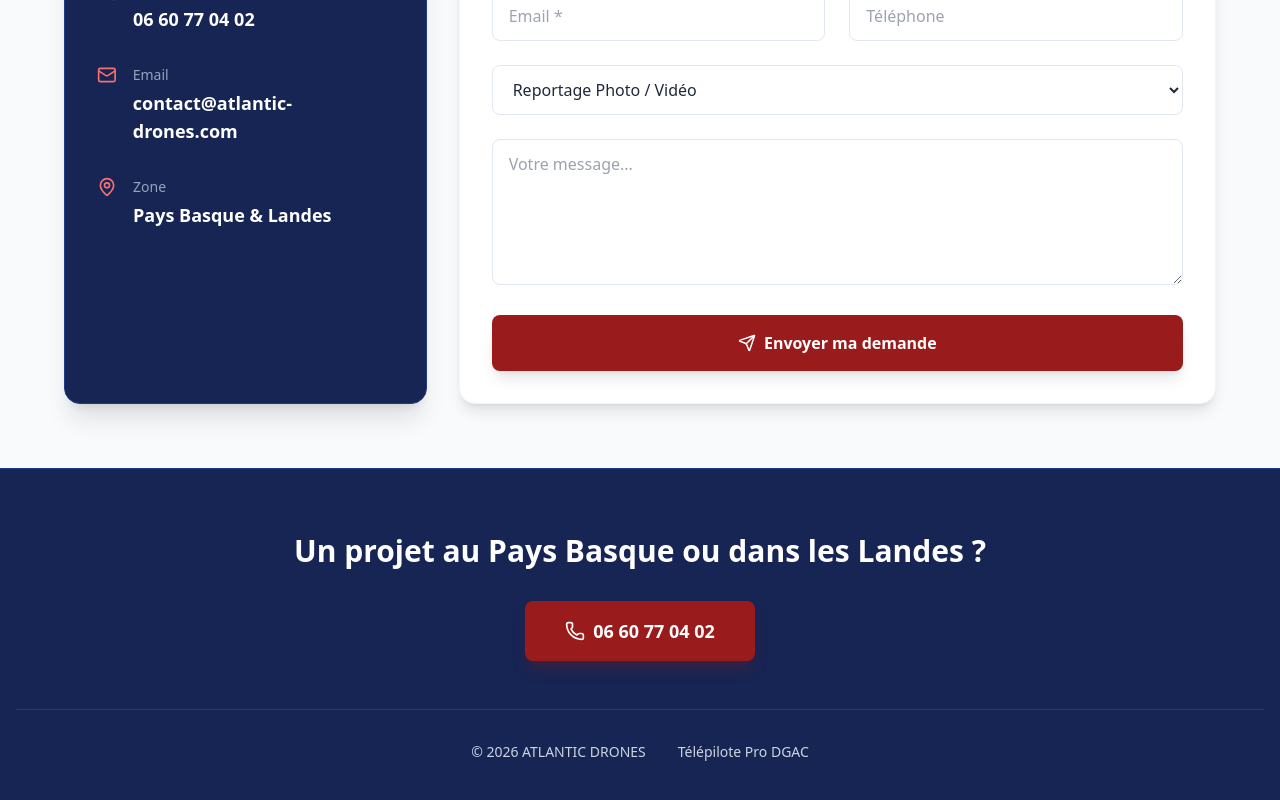
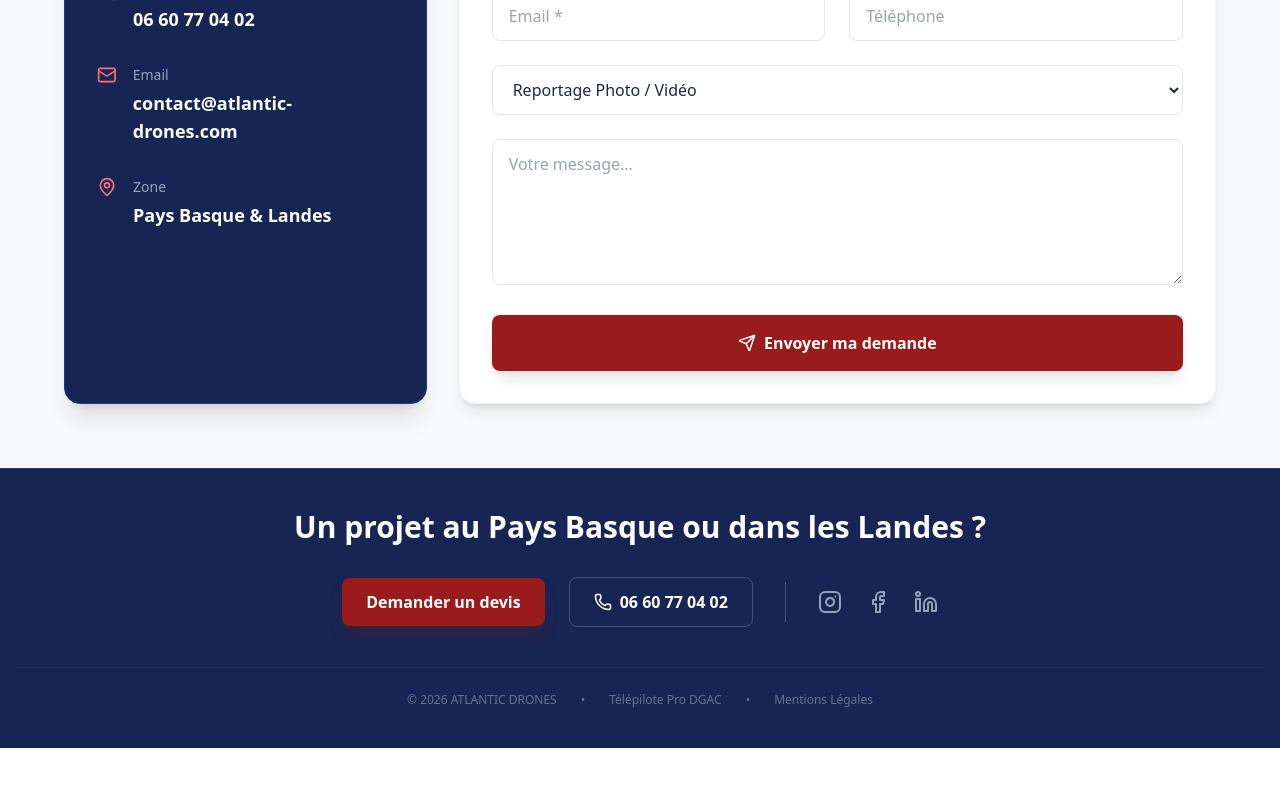
Before and after one commit to stephaneetcheto-cpu/ATLANTIC-DRONES-V2, a Next.js app: page /contact in a window 1280 px wide. Shown: the part 489-1289 px from the top of the page. After the commit the page ends 1237 px from the top, so only its background shows below. Built offline with nearby package versions, Linux system fonts and the light colour scheme.

Commit message:
Harmonisation Footer Compact + Reseaux Sociaux (All Pages)

```diff
--- a/app/contact/page.tsx
+++ b/app/contact/page.tsx
@@ -3,6 +3,8 @@
 import { useState } from 'react';
 import { Mail, Phone, MapPin, Send, Loader2, CheckCircle, ArrowLeft } from 'lucide-react';
 import Link from 'next/link';
+// IMPORT DU NOUVEAU COMPOSANT
+import Footer from '@/components/Footer';
 
 export default function ContactPage() {
   const [formData, setFormData] = useState({
@@ -144,23 +146,8 @@ export default function ContactPage() {
           </div>
         </div>
       </main>
-
-      {/* FOOTER (AJOUTÉ) */}
-      <footer className="bg-blue-950 border-t border-blue-900 text-slate-300 py-16">
-        <div className="max-w-7xl mx-auto px-4 text-center">
-            <h2 className="text-3xl text-white font-bold mb-6">Un projet au Pays Basque ou dans les Landes ?</h2>
-            <div className="flex justify-center gap-4 mt-8">
-                <a href="tel:+33660770402" className="bg-red-800 text-white px-10 py-4 rounded-lg font-bold hover:bg-red-900 transition shadow-lg shadow-red-900/30 flex items-center justify-center text-lg">
-                   <Phone className="w-5 h-5 mr-2" /> 06 60 77 04 02
-                </a>
-            </div>
-            <div className="mt-12 pt-8 border-t border-white/10 text-sm flex justify-center gap-8">
-                <span>© 2026 ATLANTIC DRONES</span>
-                <span>Télépilote Pro DGAC</span>
-            </div>
-        </div>
-      </footer>
-
+      {/* FOOTER INTÉGRÉ VIA LE COMPOSANT */}
+      <Footer />
     </div>
   );
 }
--- a/app/formation/page.tsx
+++ b/app/formation/page.tsx
@@ -2,6 +2,8 @@
 
 import Link from 'next/link';
 import { Award, Camera, Plane, Users, CheckCircle, ArrowLeft, ShieldCheck, Phone } from 'lucide-react';
+// IMPORT DU FOOTER
+import Footer from '@/components/Footer';
 
 export default function FormationPage() {
   return (
@@ -57,7 +59,7 @@ export default function FormationPage() {
                     <div className="w-12 h-12 bg-blue-100 rounded-lg flex items-center justify-center text-blue-800 mb-4">
                         <Camera size={24} />
                     </div>
-                    <h3 className="text-xl font-bold text-slate-900 mb-2">L'Oeil du Réalisateur</h3>
+                    <h3 className="text-xl font-bold text-slate-900 mb-2">L&apos;Oeil du Réalisateur</h3>
                     <p className="text-slate-600 text-sm">
                         Savoir piloter ne suffit pas. Nous vous apprenons à composer une image, gérer la lumière et réaliser des mouvements fluides "cinématiques".
                     </p>
@@ -87,21 +89,8 @@ export default function FormationPage() {
       </section>
 
 
-
-      {/* FOOTER */}
-      <footer className="bg-blue-950 border-t border-blue-900 text-slate-300 py-16">
-        <div className="max-w-7xl mx-auto px-4 text-center">
-            <h2 className="text-3xl text-white font-bold mb-6">Prêt à prendre les commandes ?</h2>
-            <div className="flex justify-center gap-4 mt-8">
-                <Link href="/contact" className="bg-red-800 text-white px-8 py-4 rounded-lg font-bold hover:bg-red-900 transition">Demander un devis</Link>
-                <a href="tel:+33660770402" className="border border-white/20 text-white px-8 py-4 rounded-lg font-bold hover:bg-white/10 transition flex items-center justify-center">06 60 77 04 02</a>
-            </div>
-            <div className="mt-12 pt-8 border-t border-white/10 text-sm flex justify-center gap-8">
-                <span>© 2026 ATLANTIC DRONES</span>
-                <span>Télépilote Pro DGAC</span>
-            </div>
-        </div>
-      </footer>
+      {/* FOOTER INTÉGRÉ */}
+      <Footer />
 
     </div>
   );
--- a/app/page.tsx
+++ b/app/page.tsx
@@ -1,6 +1,8 @@
 import Link from 'next/link';
 import Image from 'next/image';
 import { ArrowRight, Play, Video, Clock, Map, Brain, Camera, Box, Users } from 'lucide-react';
+// IMPORT DU FOOTER
+import Footer from '@/components/Footer';
 
 export default function Home() {
   return (
@@ -202,21 +204,8 @@ export default function Home() {
             </div>
         </div>
       </div>
-
-      {/* FOOTER */}
-      <footer className="bg-blue-950 border-t border-blue-900 text-slate-300 py-16">
-        <div className="max-w-7xl mx-auto px-4 text-center">
-            <h2 className="text-3xl text-white font-bold mb-6">Un projet au Pays Basque ou dans les Landes ?</h2>
-            <div className="flex justify-center gap-4 mt-8">
-                <Link href="/contact" className="bg-red-800 text-white px-8 py-4 rounded-lg font-bold hover:bg-red-900 transition">Demander un devis</Link>
-                <a href="tel:+33660770402" className="border border-white/20 text-white px-8 py-4 rounded-lg font-bold hover:bg-white/10 transition flex items-center justify-center">06 60 77 04 02</a>
-            </div>
-            <div className="mt-12 pt-8 border-t border-white/10 text-sm flex justify-center gap-8">
-                <span>© 2026 ATLANTIC DRONES</span>
-                <span>Télépilote Pro DGAC</span>
-            </div>
-        </div>
-      </footer>
+      {/* FOOTER INTÉGRÉ */}
+      <Footer />
     </div>
   );
 }
--- a/app/realisations/page.tsx
+++ b/app/realisations/page.tsx
@@ -2,6 +2,8 @@ import { getProjects } from '@/lib/airtable';
 import ProjectGrid from '@/components/ProjectGrid';
 import Link from 'next/link';
 import { ArrowLeft } from 'lucide-react';
+// IMPORT DU FOOTER
+import Footer from '@/components/Footer';
 
 export const revalidate = 0;
 
@@ -36,20 +38,8 @@ export default async function RealisationsPage() {
 
       <ProjectGrid projects={projects as any} />
 
-       {/* FOOTER */}
-      <footer className="bg-blue-950 border-t border-blue-900 text-slate-300 py-16">
-        <div className="max-w-7xl mx-auto px-4 text-center">
-            <h2 className="text-3xl text-white font-bold mb-6">Un projet au Pays Basque ou dans les Landes ?</h2>
-            <div className="flex justify-center gap-4 mt-8">
-                <Link href="/contact" className="bg-red-800 text-white px-8 py-4 rounded-lg font-bold hover:bg-red-900 transition">Demander un devis</Link>
-                <a href="tel:+33660770402" className="border border-white/20 text-white px-8 py-4 rounded-lg font-bold hover:bg-white/10 transition flex items-center justify-center">06 60 77 04 02</a>
-            </div>
-            <div className="mt-12 pt-8 border-t border-white/10 text-sm flex justify-center gap-8">
-                <span>© 2026 ATLANTIC DRONES</span>
-                <span>Télépilote Pro DGAC</span>
-            </div>
-        </div>
-      </footer>
+       {/* FOOTER INTÉGRÉ */}
+      <Footer />
     </div>
   );
 }
--- a/components/Footer.tsx
+++ b/components/Footer.tsx
@@ -1,97 +1,77 @@
-import Link from 'next/link'
-import { Mail, Phone, MapPin } from 'lucide-react'
+import Link from 'next/link';
+import { Phone, Instagram, Facebook, Linkedin } from 'lucide-react';
 
 export default function Footer() {
   return (
-    <footer className="bg-gray-900 text-white">
-      <div className="max-w-7xl mx-auto px-4 sm:px-6 lg:px-8 py-12">
-        <div className="grid grid-cols-1 md:grid-cols-4 gap-8">
-          {/* À propos */}
-          <div>
-            <h3 className="text-lg font-bold mb-4">Atlantic Drones</h3>
-            <p className="text-gray-400 text-sm">
-              Services de drones professionnels au Pays Basque. Photographie aérienne,
-              vidéo, inspections techniques et relevés topographiques.
-            </p>
-          </div>
+    <footer className="bg-blue-950 border-t border-blue-900 text-slate-300 py-10">
+      <div className="max-w-7xl mx-auto px-4 text-center">
 
-          {/* Navigation */}
-          <div>
-            <h3 className="text-lg font-bold mb-4">Navigation</h3>
-            <ul className="space-y-2 text-sm">
-              <li>
-                <Link href="/" className="text-gray-400 hover:text-white transition">
-                  Accueil
-                </Link>
-              </li>
-              <li>
-                <Link href="/services" className="text-gray-400 hover:text-white transition">
-                  Services
-                </Link>
-              </li>
-              <li>
-                <Link href="/portfolio" className="text-gray-400 hover:text-white transition">
-                  Portfolio
-                </Link>
-              </li>
-              <li>
-                <Link href="/secteurs" className="text-gray-400 hover:text-white transition">
-                  Secteurs
-                </Link>
-              </li>
-              <li>
-                <Link href="/a-propos" className="text-gray-400 hover:text-white transition">
-                  À propos
-                </Link>
-              </li>
-              <li>
-                <Link href="/contact" className="text-gray-400 hover:text-white transition">
-                  Contact
-                </Link>
-              </li>
-            </ul>
-          </div>
+        {/* TITRE */}
+        <h2 className="text-2xl md:text-3xl text-white font-bold mb-8">Un projet au Pays Basque ou dans les Landes ?</h2>
 
-          {/* Services */}
-          <div>
-            <h3 className="text-lg font-bold mb-4">Nos Services</h3>
-            <ul className="space-y-2 text-sm text-gray-400">
-              <li>Photographie aérienne</li>
-              <li>Vidéo & cinématique</li>
-              <li>Inspections techniques</li>
-              <li>Relevés topographiques</li>
-            </ul>
-          </div>
+        {/* BOUTONS D'ACTION + RÉSEAUX SOCIAUX (Tout aligné) */}
+        <div className="flex flex-col md:flex-row justify-center items-center gap-6 mb-10">
+            {/* Bouton Devis */}
+            <Link
+              href="/contact"
+              className="bg-red-800 text-white px-6 py-3 rounded-lg font-bold hover:bg-red-900 transition shadow-lg shadow-red-900/30 text-sm md:text-base"
+            >
+              Demander un devis
+            </Link>
 
-          {/* Contact */}
-          <div>
-            <h3 className="text-lg font-bold mb-4">Contact</h3>
-            <ul className="space-y-3 text-sm text-gray-400">
-              <li className="flex items-center gap-2">
-                <Phone size={16} />
-                <a href="tel:0660770402" className="hover:text-white transition">
-                  06 60 77 04 02
+            {/* Bouton Tel */}
+            <a
+              href="tel:+33660770402"
+              className="border border-white/20 text-white px-6 py-3 rounded-lg font-bold hover:bg-white/10 transition flex items-center justify-center gap-2 text-sm md:text-base"
+            >
+               <Phone size={18} /> 06 60 77 04 02
+            </a>
+
+            {/* Séparateur vertical (visible uniquement sur ordi) */}
+            <div className="hidden md:block w-px h-10 bg-white/20 mx-2"></div>
+
+            {/* Réseaux Sociaux */}
+            <div className="flex gap-6 items-center">
+                <a
+                  href="https://www.instagram.com/atlanticdrones"
+                  target="_blank"
+                  rel="noopener noreferrer"
+                  className="text-slate-400 hover:text-white transition-colors transform hover:scale-110"
+                  aria-label="Instagram"
+                >
+                    <Instagram size={24} />
                 </a>
-              </li>
-              <li className="flex items-center gap-2">
-                <Mail size={16} />
-                <a href="mailto:contact@atlantic-drones.com" className="hover:text-white transition">
-                  contact@atlantic-drones.com
+                <a
+                  href="https://www.facebook.com/atlanticdrones"
+                  target="_blank"
+                  rel="noopener noreferrer"
+                  className="text-slate-400 hover:text-white transition-colors transform hover:scale-110"
+                  aria-label="Facebook"
+                >
+                    <Facebook size={24} />
                 </a>
-              </li>
-              <li className="flex items-start gap-2">
-                <MapPin size={16} className="mt-1" />
-                <span>Biarritz, Pays Basque<br />France</span>
-              </li>
-            </ul>
-          </div>
+                <a
+                  href="https://www.linkedin.com/company/atlantic-drones"
+                  target="_blank"
+                  rel="noopener noreferrer"
+                  className="text-slate-400 hover:text-white transition-colors transform hover:scale-110"
+                  aria-label="LinkedIn"
+                >
+                    <Linkedin size={24} />
+                </a>
+            </div>
         </div>
 
-        {/* Copyright */}
-        <div className="border-t border-gray-800 mt-8 pt-8 text-center text-sm text-gray-400">
-          <p>&copy; {new Date().getFullYear()} Atlantic Drones. Tous droits réservés.</p>
+        {/* COPYRIGHT (Plus discret) */}
+        <div className="text-xs text-slate-500 flex flex-col md:flex-row justify-center gap-2 md:gap-6 pt-6 border-t border-white/5">
+            <span>© 2026 ATLANTIC DRONES</span>
+            <span className="hidden md:inline">•</span>
+            <span>Télépilote Pro DGAC</span>
+            <span className="hidden md:inline">•</span>
+            <Link href="/mentions-legales" className="hover:text-slate-300 transition">Mentions Légales</Link>
         </div>
+
       </div>
     </footer>
-  )
+  );
 }
```
